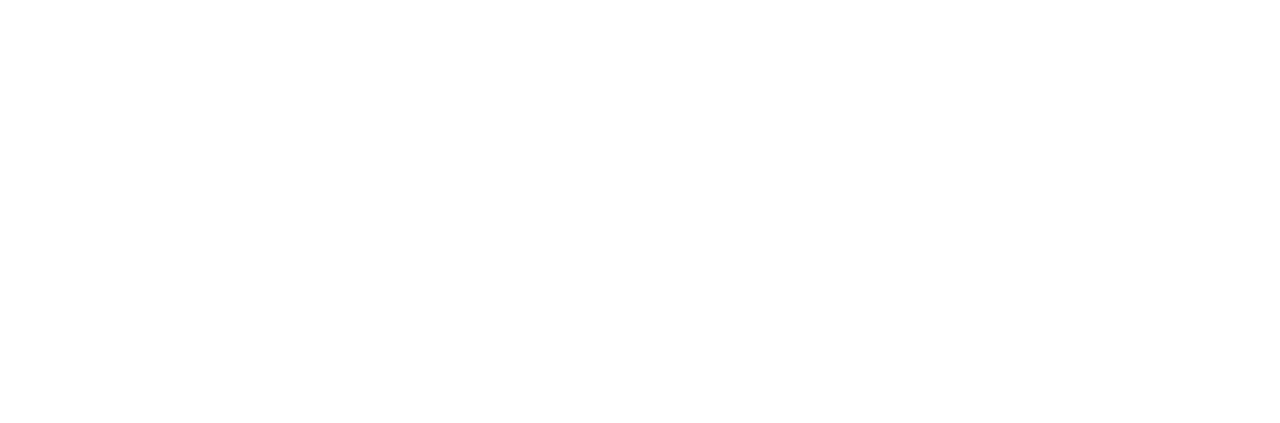
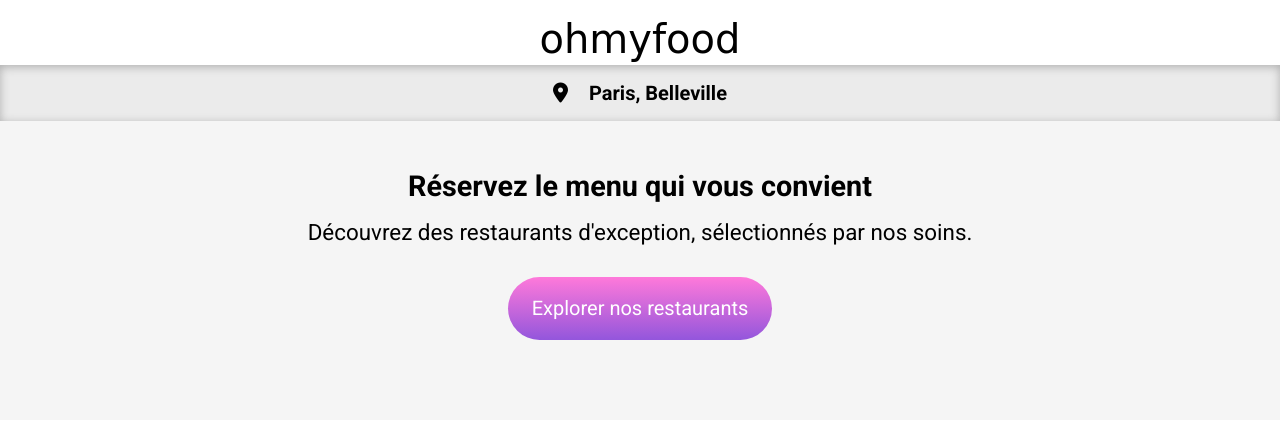
Before and after one commit to elodie-baeza/ElodieBaeza_3_09042021, a website: page index.html in a window 1280 px wide. Drawn offline with Linux system fonts and the light colour scheme; a web font is replaced by a local one.

Commit message:
header fixed

```diff
--- a/index.html
+++ b/index.html
@@ -0,0 +1,30 @@
+<!DOCTYPE html>
+<html lang="fr">
+<head>
+    <meta charset="UTF-8">
+    <meta http-equiv="X-UA-Compatible" content="IE=edge">
+    <meta name="viewport" content="width=device-width, initial-scale=1.0">
+    <script src="https://kit.fontawesome.com/d7116bec28.js" crossorigin="anonymous"></script>
+    <link href="https://fonts.googleapis.com/css2?family=Open+Sans&family=Roboto:wght@100;400;700&display=swap" rel="stylesheet">
+    <link href="https://fonts.googleapis.com/css2?family=Shrikhand&display=swap" rel="stylesheet">
+    <link rel="stylesheet" href="/public/css/style.css">
+    <title>Ohmyfood!</title>
+</head>
+<body>
+    <header>
+        <p class="logo"> ohmyfood </p>
+        <div class="cityBar">
+            <label for="ville">
+                <i class="fa fa-map-marker" aria-hidden="true"></i>
+            </label>
+            <strong>Paris, Belleville</strong>
+        </div>
+        <div class="tags">
+            <h2><strong>Réservez le menu qui vous convient</strong></h2>
+            <p>Découvrez des restaurants d'exception, sélectionnés par nos soins.</p>
+            <button class="btn"> Explorer nos restaurants </button>
+        </div>
+    </header>
+
+</body>
+</html>
--- a/package.json
+++ b/package.json
@@ -1,7 +1,7 @@
 {
   "name": "p3",
   "version": "1.0.0",
-  "description": "",
+  "description": "ohmyfood",
   "main": "index.js",
   "scripts": {
     "sass": "sass --watch ./sass/main.scss:./public/css/style.css",
@@ -9,5 +9,5 @@
   },
   "author": "",
   "license": "ISC",
-  "browserslist": "last 4 versions",
+  "browserslist": "last 4 versions"
 }
--- a/sass/base/_base.scss
+++ b/sass/base/_base.scss
@@ -0,0 +1,26 @@
+*,
+*::after,
+*::before {
+    margin: 0;
+    padding: 0;
+    box-sizing: inherit;
+}
+
+// html {
+//     10px div by def of 16px
+//     font-size: 62.5%;
+// }
+
+body {
+    box-sizing: border-box;
+    background: $colour-white;
+}
+
+ul li {
+    list-style-type: none;
+}
+
+img{
+    object-fit: cover;
+    width: 100%;
+}
--- a/sass/base/_typography.scss
+++ b/sass/base/_typography.scss
@@ -0,0 +1,7 @@
+.logo{
+    font-family: 'shrikhand' , cursive;
+}
+
+*{
+    font-family: 'roboto', sans-serif;
+}
--- a/sass/components/_buttons.scss
+++ b/sass/components/_buttons.scss
@@ -0,0 +1,3 @@
+// .btn{
+//     @include btn
+// }
--- a/sass/layout/_header.scss
+++ b/sass/layout/_header.scss
@@ -0,0 +1,34 @@
+body>header {
+    width: 100%;
+    text-align: center;
+    height: 10rem;
+        .logo{
+            font-size: 2.5rem;
+            padding: 1rem 0 0.2rem 0;
+        }
+        .cityBar{
+            background: lighten(grey, 42%);
+            padding: 1rem 0 1rem 0;
+            font-size: 1.25rem;
+            box-shadow: inset 0 2px 10px rgb(175, 175, 175);
+                i{
+                    margin-right: 1rem;
+                }
+        }
+        .tags{
+            background: whitesmoke;
+            padding-top: 3rem;
+                h2{
+                    font-size: 1.8rem;
+                    margin: 0 5rem 0 5rem;
+                }
+                p{
+                    font-size: 1.4rem;
+                    padding: 1rem 1rem 2rem 1rem;
+                }
+                button.btn{
+                    @include btn;
+                    margin-bottom: 5rem;
+                }
+        }
+}
--- a/sass/main.scss
+++ b/sass/main.scss
@@ -15,4 +15,3 @@
 
 
 @import "./pages/menu";
-@import "./pages/acceuil";
--- a/sass/utils/_mixins.scss
+++ b/sass/utils/_mixins.scss
@@ -0,0 +1,8 @@
+@mixin btn {
+    font-size: 1.25rem;
+    padding: 1.2rem 1.5rem 1.2rem 1.5rem;
+    border: none;
+    border-radius: 3rem;
+    color: $colour-white;
+    background: linear-gradient($colour-secondary, $colour-primary);
+}
--- a/sass/utils/_variables.scss
+++ b/sass/utils/_variables.scss
@@ -0,0 +1,5 @@
+$colour-primary: #9356DC;
+$colour-secondary: #FF79DA;
+$colour-tertiary: #99E2D0;
+$colour-white: #fff;
+$colour-city-bar: lighten(grey, 42%);
```
Also changed, not shown: menu.html (+12 -0 lines), public/css/style.css, public/img/open-font-awesome-store.png (added), public/img/restaurants/toa-heftiba-DQKerTsQwi0-unsplash.jpg, sass/main.css, sass/pages/_acceuil.scss (deleted), 5 other files.
